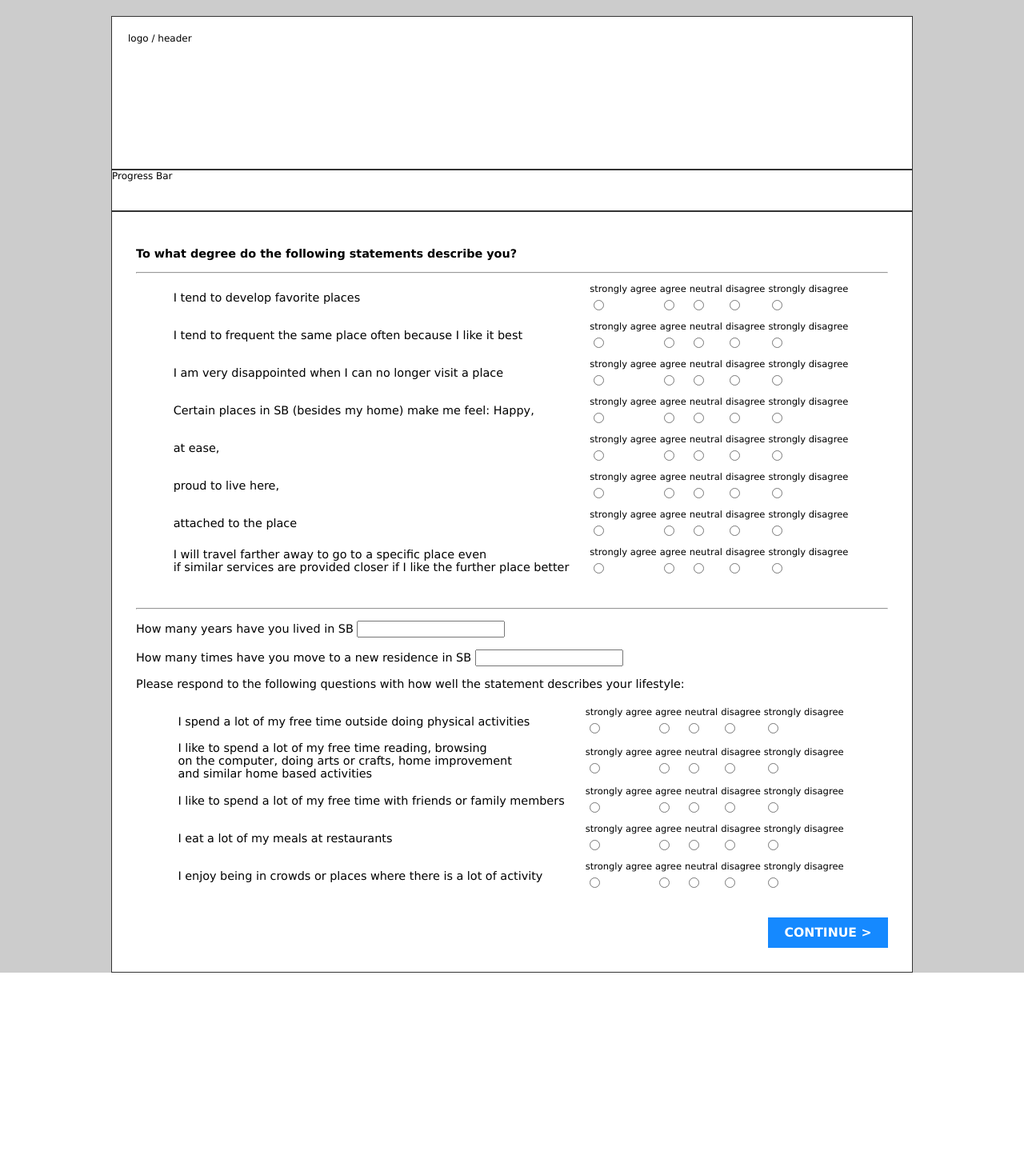
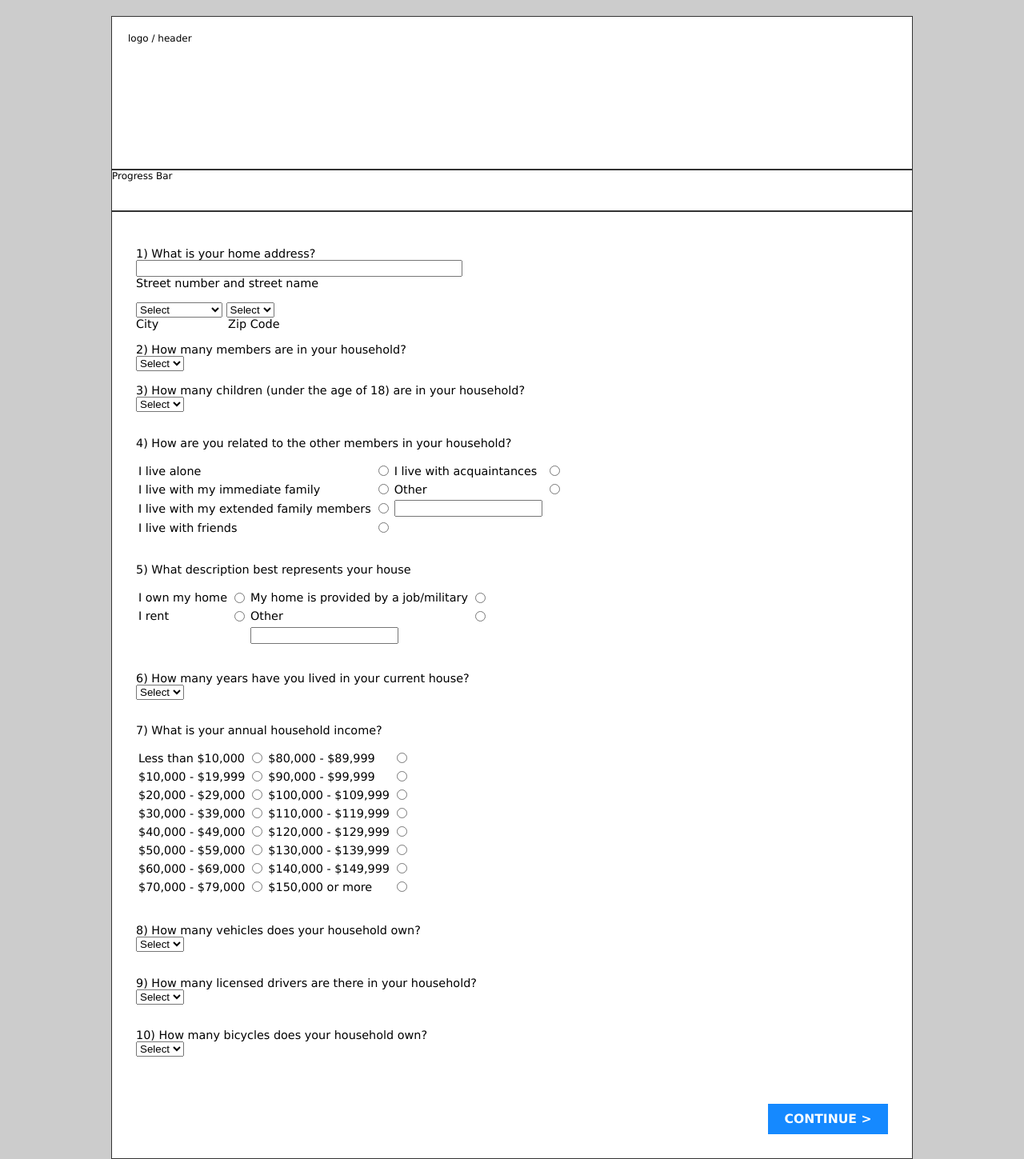
Before and after one commit to grantdmckenzie/sopwebsurvey, a PHP site: page /15.php in a window 1280 px wide. Shown: the whole page at 80% size. Before the commit the page ends 1216 px from the top, so only its background shows below. Run offline with PHP 8.4, Linux system fonts and the light colour scheme; the visitor is signed in with stand-in values (Sample User, id 1).

Commit message:
page 15 and 17

```diff
--- a/15.php
+++ b/15.php
@@ -11,25 +11,48 @@
 		header("location: login.php");
 	}
 	$error = "";
-	if (isset($_POST['firsttime'])) {
-		if (isset($_POST['likert1']) && isset($_POST['likert2']) && isset($_POST['likert3']) && isset($_POST['likert4']) && isset($_POST['likert5']) && isset($_POST['likert6']) && isset($_POST['likert7']) && isset($_POST['likert8']) && isset($_POST['likert9']) && isset($_POST['likert10']) && isset($_POST['likert11']) && isset($_POST['likert12']) && isset($_POST['likert13'])) {
-
+	if (isset($_POST['address']) && isset($_POST['house']) && isset($_POST['related']) && isset($_POST['income'])) {
 		require "inc/dbase.inc";
 		require "inc/user.inc";
 		$wsuser = unserialize($_SESSION['wsuser']);
 
-			// insert the deets.
-			$query = "INSERT INTO page14 VALUES ('',".$wsuser->id.",".$_POST['likert1'].",".$_POST['likert2'].",".$_POST['likert3'].",".$_POST['likert4'].",".$_POST['likert5'].",".$_POST['likert6'].",".$_POST['likert7'].",".$_POST['likert8'].",".$_POST['likert9'].",".$_POST['likert10'].",".$_POST['likert11'].",".$_POST['likert12'].",".$_POST['likert13'].",'".addslashes($_POST['years'])."','".addslashes($_POST['times'])."')";
-			mysql_query($query) or die(mysql_error());
+		$address = addslashes($_POST['address']);
+		$city = addslashes($_POST['city']);
+		$zip = $_POST['zip'];
+		$members = $_POST['members'];
+		$related = $_POST['related'];
+		$house = $_POST['house'];
+		$years = $_POST['years'];
+		$vehicles = $_POST['vehicles'];
+		$drivers = $_POST['drivers'];
+		$bicycles = $_POST['bicycles'];
+		$income = $_POST['income'];
+		$children = $_POST['children'];
+		if ($related == 6)
+			$related = $_POST['relatedother'];
+		if ($house == 4)
+			$house = $_POST['houseother'];
 
+		$query = "INSERT INTO page15 VALUES ('',".$wsuser->id;
+		$query .= "'".$address."',";
+		$query .= "'".$city."',";
+		$query .= "'".$zip."',";
+		$query .= "'".$members."',";
+		$query .= "'".$related."',";
+		$query .= "'".$house."',";
+		$query .= "'".$years."',";
+		$query .= "'".$vehicles."',";
+		$query .= "'".$drivers."',";
+		$query .= "'".$bicycles."'";
+		$query .= "'".$income."'";
+		$query .= "'".$children."'";
+		$query .= ")";
+		// mysql_query($query) or die(mysql_error());
+		echo $query;
 		// update the page
 		$query = "UPDATE users SET page = '16', lastaccess = '".date("Y-m-d H:i:s")."' WHERE id = ". $wsuser->id;
 		mysql_query($query) or die(mysql_error());
 		header("location: 16.php");
-
-		} else {
-			$error = "<p style='color:#ff0000;text-align:center;'>Please answer all questions</p>";
-		}
 	}
 ?>
 
@@ -51,73 +74,135 @@
 <!-- 		<h2 style="text-align:center;">Place Questions:</h2> -->
  		<?php echo $error; ?>
  	<form name="fifteen" id="fifteen" method="post" action="15.php">
-<!--	<p>Sense of place development/ strength</p> -->
-<!-- QUESTION #1 -->
- 	<p><b>To what degree do the following statements describe you? </b>
+ 	<p>
+ 		1) What is your home address?<br/>
+		<input type="text" value="" name="address" style="width:400px" id="address" />
+		<br/>
+		Street number and street name<br/>
+		<br/>
+		<select id="city" name="city"><option value="Select">Select</option><option value="Goleta">Goleta</option><option value="SantaBarbara">Santa Barbara</option></select>
+		<select id="zip" name="zip"><option value="Select">Select</option><option value="93101">93101</option><option value="93102">93102</option></select><br/>
+		City&nbsp;&nbsp;&nbsp;&nbsp;&nbsp;&nbsp;&nbsp;&nbsp;&nbsp;&nbsp;&nbsp;&nbsp;&nbsp;&nbsp;&nbsp;&nbsp;&nbsp;&nbsp;&nbsp;Zip Code<br/><br/>
+		2) How many members are in your household?<br/>
+		<select id="members" name="members"><option value="Select">Select</option><option value="1">1</option><option value="2">2</option></select>
+		<br/><br/>
+
+		3) How many children (under the age of 18) are in your household?<br/>
+		<select id="children" name="children"><option value="Select">Select</option><option value="1">1</option><option value="2">2</option></select><br/><br/>
+		<p>
+		4) How are you related to the other members in your household?<br/>
+		<table style='float:left;clear:both;'><tr>
+		<td>I live alone</td>
+		<td><input type="radio" name="related" value="1"/></td>
+		<td>I live with acquaintances</td>
+		<td><input type="radio" name="related" value="5"/></td>
+		</tr><tr>
+		<td>I live with my immediate family</td>
+		<td><input type="radio" name="related" value="2"/></td>
+		<td>Other</td>
+		<td><input type="radio" name="related" value="6"/></td>
+		</tr><tr>
+		<td>I live with my extended family members</td>
+		<td><input type="radio" name="related" value="3"/></td>
+		<td><input type="text" name="relatedother"/></td>
+		<td>&nbsp;</td>
+		</tr><tr>
+		<td>I live with friends</td>
+		<td><input type="radio" name="related" value="4"/></td>
+		<td>&nbsp;</td>
+		<td>&nbsp;</td>
+		</tr></table>
+		</p><p style='clear:both;'>
+		<br/><br/>
+		5) What description best represents your house<br/>
+		<table style='float:left;clear:both;'><tr>
+		<td>I own my home</td>
+		<td><input type="radio" name="house" value="1"/></td>
+		<td>My home is provided by a job/military</td>
+		<td><input type="radio" name="house" value="3"/></td>
+		</tr><tr>
+		<td>I rent</td>
+		<td><input type="radio" name="house" value="2"/></td>
+		<td>Other</td>
+		<td><input type="radio" name="house" value="4"/></td>
+		</tr><tr>
+		<td>&nbsp;</td>
+		<td>&nbsp;</td>
+		<td><input type="text" name="houseother"/></td>
+		<td>&nbsp;</td>
+		</tr></table>
+		<p style='clear:both;'>
+		<br/><br/>
+		6) How many years have you lived in your current house?<br/>
+		<select id="years" name="years"><option value="Select">Select</option><option value="1">1</option><option value="2">2</option></select>
+		</p><p style='clear:both;'>
+		<br/>
+		7) What is your annual household income?<br/>
+
+		<table style='float:left;clear:both;'>
+		<tr>
+		<td>Less than $10,000</td>
+		<td><input type="radio" name="income" value="1"/></td>
+		<td>$80,000 - $89,999</td>
+		<td><input type="radio" name="income" value="9"/></td>
+		</tr><tr>
+		<td>$10,000 - $19,999</td>
+		<td><input type="radio" name="income" value="2"/></td>
+		<td>$90,000 - $99,999</td>
+		<td><input type="radio" name="income" value="10"/></td>
+		</tr><tr>
+		<td>$20,000 - $29,000</td>
+		<td><input type="radio" name="income" value="3"/></td>
+		<td>$100,000 - $109,999</td>
+		<td><input type="radio" name="income" value="11"/></td>
+		</tr><tr>
+		<td>$30,000 - $39,000</td>
+		<td><input type="radio" name="income" value="4"/></td>
+		<td>$110,000 - $119,999</td>
+		<td><input type="radio" name="income" value="12"/></td>
+		</tr><tr>
+		<td>$40,000 - $49,000</td>
+		<td><input type="radio" name="income" value="5"/></td>
+		<td>$120,000 - $129,999</td>
+		<td><input type="radio" name="income" value="13"/></td>
+		</tr><tr>
+		<td>$50,000 - $59,000</td>
+		<td><input type="radio" name="income" value="6"/></td>
+		<td>$130,000 - $139,999</td>
+		<td><input type="radio" name="income" value="14"/></td>
+		</tr><tr>
+		<td>$60,000 - $69,000</td>
+		<td><input type="radio" name="income" value="7"/></td>
+		<td>$140,000 - $149,999</td>
+		<td><input type="radio" name="income" value="15"/></td>
+		</tr><tr>
+		<td>$70,000 - $79,000</td>
+		<td><input type="radio" name="income" value="8"/></td>
+		<td>$150,000 or more</td>
+		<td><input type="radio" name="income" value="16"/></td>
+		</tr><tr>
+		</tr></table>
+		<p style='clear:both;'>
+		<br/><br/>
+		8) How many vehicles does your household own?<br/>
+		<select id="vehicles" name="vehicles"><option value="Select">Select</option><option value="1">1</option><option value="2">2</option></select><br/><br/>
 		</p>
- 	<hr/>
- 	<table><tr><td style="padding-right:20px">I tend to develop favorite places</td>
-	<td><table style="float:left;clear:both;font-size:0.8em"><tr><td>strongly agree</td><td>agree</td><td>neutral</td><td>disagree</td><td>strongly disagree</td></tr>
-	<tr><td><input type="radio" name="likert1" value="1"/></td><td><input type="radio" name="likert1" value="2"/></td><td><input type="radio" name="likert1" value="3"/></td><td><input type="radio" name="likert1" value="4"/></td><td><input type="radio" name="likert1" value="5"/></td></tr></table></td></tr>
-
-	<tr><td style="padding-right:20px">I tend to frequent the same place often because I like it best</td>
-	<td><table style="float:left;clear:both;font-size:0.8em"><tr><td>strongly agree</td><td>agree</td><td>neutral</td><td>disagree</td><td>strongly disagree</td></tr>
-	<tr><td><input type="radio" name="likert2" value="1"/></td><td><input type="radio" name="likert2" value="2"/></td><td><input type="radio" name="likert2" value="3"/></td><td><input type="radio" name="likert2" value="4"/></td><td><input type="radio" name="likert2" value="5"/></td></tr></table></td></tr>
-
-	<tr><td style="padding-right:20px">I am very disappointed when I can no longer visit a place</td>
-	<td><table style="float:left;clear:both;font-size:0.8em"><tr><td>strongly agree</td><td>agree</td><td>neutral</td><td>disagree</td><td>strongly disagree</td></tr>
-	<tr><td><input type="radio" name="likert3" value="1"/></td><td><input type="radio" name="likert3" value="2"/></td><td><input type="radio" name="likert3" value="3"/></td><td><input type="radio" name="likert3" value="4"/></td><td><input type="radio" name="likert3" value="5"/></td></tr></table></td></tr>
-
-	<tr><td style="padding-right:20px">Certain places in SB (besides my home) make me feel: Happy, </td>
-	<td><table style="float:left;clear:both;font-size:0.8em"><tr><td>strongly agree</td><td>agree</td><td>neutral</td><td>disagree</td><td>strongly disagree</td></tr>
-	<tr><td><input type="radio" name="likert4" value="1"/></td><td><input type="radio" name="likert4" value="2"/></td><td><input type="radio" name="likert4" value="3"/></td><td><input type="radio" name="likert4" value="4"/></td><td><input type="radio" name="likert4" value="5"/></td></tr></table></td></tr>
-
-	<tr><td style="padding-right:20px">at ease,  </td>
-	<td><table style="float:left;clear:both;font-size:0.8em"><tr><td>strongly agree</td><td>agree</td><td>neutral</td><td>disagree</td><td>strongly disagree</td></tr>
-	<tr><td><input type="radio" name="likert5" value="1"/></td><td><input type="radio" name="likert5" value="2"/></td><td><input type="radio" name="likert5" value="3"/></td><td><input type="radio" name="likert5" value="4"/></td><td><input type="radio" name="likert5" value="5"/></td></tr></table></td></tr>
-
-	<tr><td style="padding-right:20px">proud to live here, </td>
-	<td><table style="float:left;clear:both;font-size:0.8em"><tr><td>strongly agree</td><td>agree</td><td>neutral</td><td>disagree</td><td>strongly disagree</td></tr>
-	<tr><td><input type="radio" name="likert6" value="1"/></td><td><input type="radio" name="likert6" value="2"/></td><td><input type="radio" name="likert6" value="3"/></td><td><input type="radio" name="likert6" value="4"/></td><td><input type="radio" name="likert6" value="5"/></td></tr></table></td></tr>
-
-	<tr><td style="padding-right:20px">attached to the place</td>
-	<td><table style="float:left;clear:both;font-size:0.8em"><tr><td>strongly agree</td><td>agree</td><td>neutral</td><td>disagree</td><td>strongly disagree</td></tr>
-	<tr><td><input type="radio" name="likert7" value="1"/></td><td><input type="radio" name="likert7" value="2"/></td><td><input type="radio" name="likert7" value="3"/></td><td><input type="radio" name="likert7" value="4"/></td><td><input type="radio" name="likert7" value="5"/></td></tr></table></td></tr>
-
-	<tr><td style="padding-right:20px">I will travel farther away to go to a specific place even<br/>if similar services are provided closer if I like the further place better</td>
-	<td><table style="float:left;clear:both;font-size:0.8em"><tr><td>strongly agree</td><td>agree</td><td>neutral</td><td>disagree</td><td>strongly disagree</td></tr>
-	<tr><td><input type="radio" name="likert8" value="1"/></td><td><input type="radio" name="likert8" value="2"/></td><td><input type="radio" name="likert8" value="3"/></td><td><input type="radio" name="likert8" value="4"/></td><td><input type="radio" name="likert8" value="5"/></td></tr></table></td></tr>
-
-	</table>
-
- <br/><br/>
-<!-- <p>Respondent history / lifestyle in Santa Barbara</p> -->
-<!-- QUESTION #2 -->
-<hr/>
- 	<p>How many years have you lived in SB <input type="text" name="years"/></p>
- 	<p>How many times have you move to a new residence in SB <input type="text" name="times"/></p>
- 	<p>Please respond to the following questions with how well the statement describes your lifestyle:</p>
- 	<table><tr><td style="padding-right:20px">I spend a lot of my free time outside doing physical activities</td>
-	<td><table style="float:left;clear:both;font-size:0.8em"><tr><td>strongly agree</td><td>agree</td><td>neutral</td><td>disagree</td><td>strongly disagree</td></tr>
-	<tr><td><input type="radio" name="likert9" value="1"/></td><td><input type="radio" name="likert9" value="2"/></td><td><input type="radio" name="likert9" value="3"/></td><td><input type="radio" name="likert9" value="4"/></td><td><input type="radio" name="likert9" value="5"/></td></tr></table></td></tr>
-
-	<tr><td style="padding-right:20px">I like to spend a lot of my free time reading, browsing<br/>on the computer, doing arts or crafts, home improvement<br/>and similar home based activities</td>
-	<td><table style="float:left;clear:both;font-size:0.8em"><tr><td>strongly agree</td><td>agree</td><td>neutral</td><td>disagree</td><td>strongly disagree</td></tr>
-	<tr><td><input type="radio" name="likert10" value="1"/></td><td><input type="radio" name="likert10" value="2"/></td><td><input type="radio" name="likert10" value="3"/></td><td><input type="radio" name="likert10" value="4"/></td><td><input type="radio" name="likert10" value="5"/></td></tr></table></td></tr>
-
-	<tr><td style="padding-right:20px">I like to spend a lot of my free time with friends or family members </td>
-	<td><table style="float:left;clear:both;font-size:0.8em"><tr><td>strongly agree</td><td>agree</td><td>neutral</td><td>disagree</td><td>strongly disagree</td></tr>
-	<tr><td><input type="radio" name="likert11" value="1"/></td><td><input type="radio" name="likert11" value="2"/></td><td><input type="radio" name="likert11" value="3"/></td><td><input type="radio" name="likert11" value="4"/></td><td><input type="radio" name="likert11" value="5"/></td></tr></table></td></tr>
-
-	<tr><td style="padding-right:20px">I eat a lot of my meals at restaurants</td>
-	<td><table style="float:left;clear:both;font-size:0.8em"><tr><td>strongly agree</td><td>agree</td><td>neutral</td><td>disagree</td><td>strongly disagree</td></tr>
-	<tr><td><input type="radio" name="likert12" value="1"/></td><td><input type="radio" name="likert12" value="2"/></td><td><input type="radio" name="likert12" value="3"/></td><td><input type="radio" name="likert12" value="4"/></td><td><input type="radio" name="likert12" value="5"/></td></tr></table></td></tr>
-
-	<tr><td style="padding-right:20px">I enjoy being in crowds or places where there is a lot of activity</td>
-	<td><table style="float:left;clear:both;font-size:0.8em"><tr><td>strongly agree</td><td>agree</td><td>neutral</td><td>disagree</td><td>strongly disagree</td></tr>
-	<tr><td><input type="radio" name="likert13" value="1"/></td><td><input type="radio" name="likert13" value="2"/></td><td><input type="radio" name="likert13" value="3"/></td><td><input type="radio" name="likert13" value="4"/></td><td><input type="radio" name="likert13" value="5"/></td></tr></table></td></tr></table>
+		<p style='clear:both;'>
+		9) How many licensed drivers are there in your household?<br/>
+		<select id="drivers" name="drivers"><option value="Select">Select</option><option value="1">1</option><option value="2">2</option></select><br/><br/>
+		</p>
+		<p style='clear:both;'>
+		10) How many bicycles does your household own?<br/>
+		<select id="bicycles" name="bicycles">
+			<option value="Select">Select</option>
+			<option value="1">0</option>
+			<option value="2">2</option>
+		</select><br/><br/>
+		</p>
+		</p><p style='clear:both;'>
 
 		<input type="hidden" value="1" name="firsttime"/>
+	</p>
  	</form>
 <br/><br/>
  		<div class="bigBtn" style="clear:both;" onclick="continue15();">CONTINUE ></div>
--- a/2.php
+++ b/2.php
@@ -70,7 +70,7 @@
  		<p>PURPOSE: <br>
 You are being asked to participate in a research study. The purpose of the study is to understand how decisions related to everyday travel behavior are made.
 </p><p>
-PROCEDURES: <br>
+<b>PROCEDURES: </b><br>
 If you decide to participate, we will ask you to complete a survey asking questions about your attitudes about the Santa Barbara area, types of daily and weekly activities you conduct, your social life (friends, family, work, etc), and basic information about you as an individual (gender, household composition, etc.). The survey will take around 30 minutes to complete, and will involve responses from approximately 1,000 individuals.
 </p><p>
 RISKS: <br>
--- a/js/main.js
+++ b/js/main.js
@@ -70,7 +70,24 @@ function continue14() {
 	$("#fourteen").submit();
 }
 function continue15() {
-	$("#fifteen").submit();
+	if ($('#address').val().length < 5) {
+		alert('Please enter a valid Address');
+	}
+
+	else {
+		$("#fifteen").submit();
+	}
+}
+function continue17() {
+	var count=0;
+	for(var prop in hexvalues) {
+		count++;
+	}
+	if (count < 23) {
+		alert('Please supply a ranking for each of the regions of Santa Barbara.');
+	} else {
+		$("#seventeen").submit();
+	}
 }
 function logmein() {
 	// alert('testasdf');
--- a/js/map2.js
+++ b/js/map2.js
@@ -10,7 +10,7 @@
       var geoms = [];
       var count = 0;
       var hexlayer;
-      var hexvalues = {};
+      var hexvalues = new Array();
       var id = null;
 
       function init() {
@@ -73,7 +73,8 @@
 
       function getRadioValue(num) {
       			var val = parseInt($('input[name=gm]:checked').val());
-      			hexvalues['s'+id] = val;
+      			hexvalues["'"+id+"'"] = val;
+      			$('#s'+id).val(val);
       			map.infoWindow.hide();
       			for (var i=0;i<hexlayer.graphics.length;i++) {
       				if (hexlayer.graphics[i].attributes.id == id) {
```
Also changed, not shown: 17.php (+38 -18 lines). Lines whose indentation alone changed are shown as unchanged.
